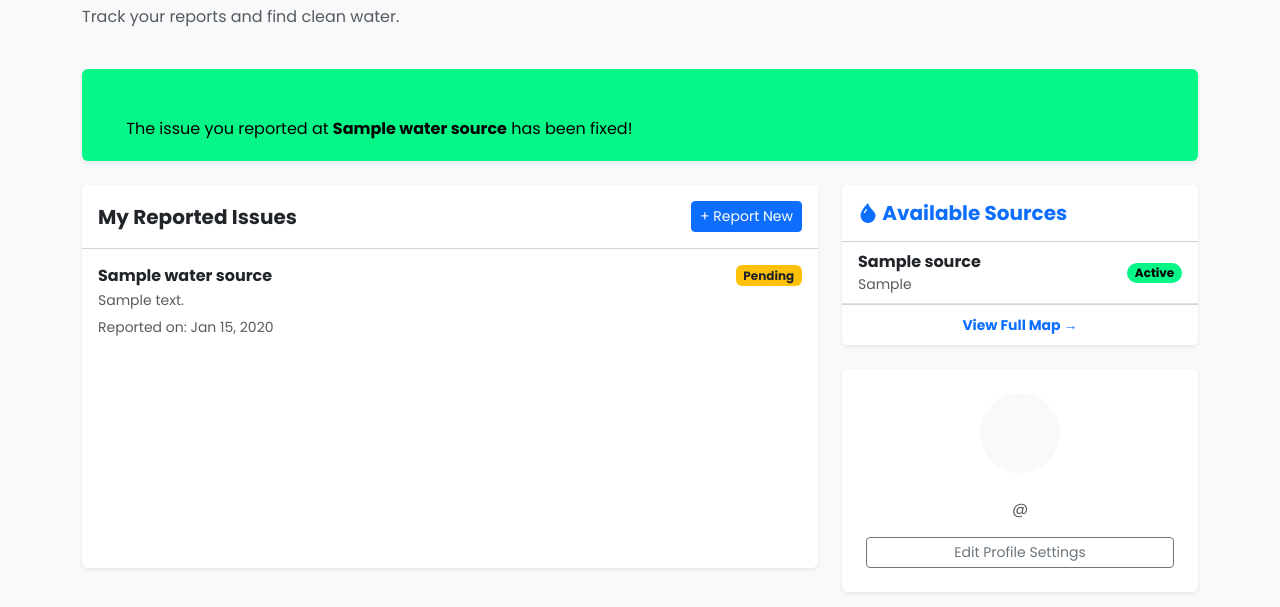
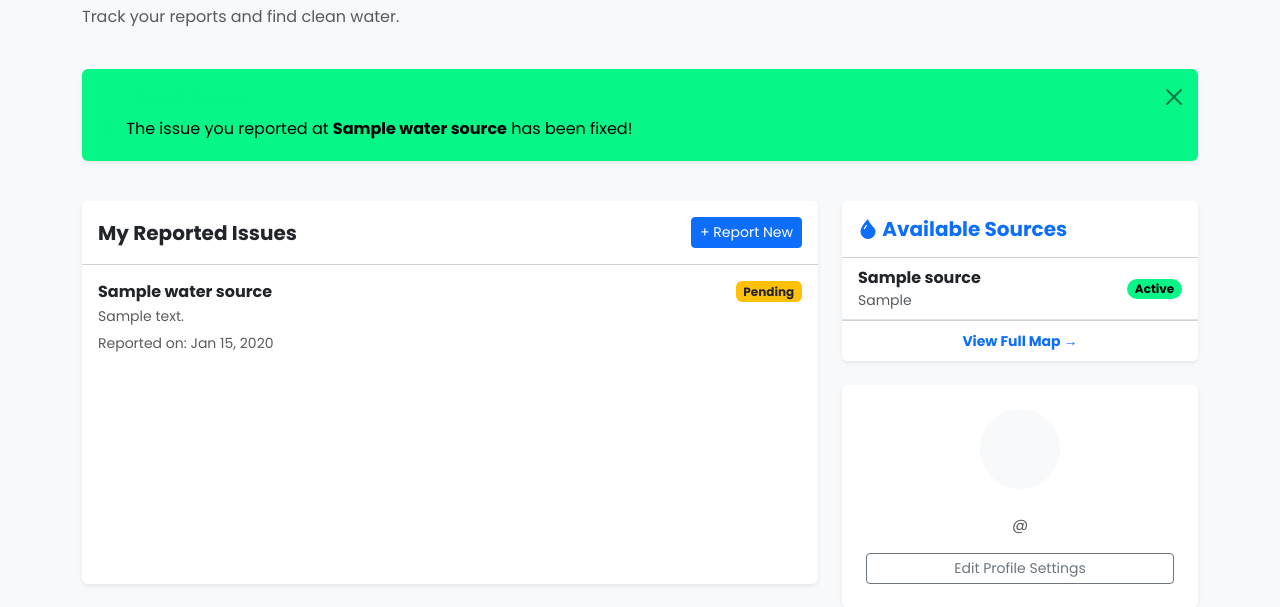
Before and after one commit to MorganWambulwa/Water-Management-System, a Django app: template templates/waterapp/user_dashboard.html in a window 1280 px wide. Shown: the part 191-798 px from the top of the page. Run offline with Django 5.2, Linux system fonts and the light colour scheme; the template is opened without the code that fills it: most values are stand-ins (such as "Sample title", 1, 10 or a date in 2020).

Commit message:
Update user dashboard UI and layout

```diff
--- a/templates/waterapp/user_dashboard.html
+++ b/templates/waterapp/user_dashboard.html
@@ -13,9 +13,8 @@
     {% if resolved_notifications %}
     <div class="row mb-4">
         <div class="col-12">
-            <div class="card border-0 shadow-sm bg-success bg-opacity-10">
-                <div class="card-body">
-                    <h5 class="card-title text-success fw-bold"><i class="bi bi-bell-fill"></i> Good News!</h5>
+            <div id="notification-box" class="alert alert-success alert-dismissible fade show shadow-sm bg-success bg-opacity-10 border-0" role="alert">
+                <h5 class="alert-heading text-success fw-bold"><i class="bi bi-bell-fill me-2"></i> Good News!</h5>
                 <ul class="list-unstyled mb-0">
                     {% for note in resolved_notifications %}
                     <li class="mb-1">
@@ -24,10 +23,25 @@
                     </li>
                     {% endfor %}
                 </ul>
+                <button type="button" class="btn-close" data-bs-dismiss="alert" aria-label="Close"></button>
             </div>
         </div>
     </div>
-    </div>
+
+    <script>
+        document.addEventListener('DOMContentLoaded', function() {
+            setTimeout(function() {
+                var box = document.getElementById('notification-box');
+                if (box) {
+                    box.classList.remove('show');
+
+                    setTimeout(function() {
+                        box.remove();
+                    }, 1000);
+                }
+            }, 8000);
+        });
+    </script>
     {% endif %}
 
     <div class="row">
```
Lines whose indentation alone changed are shown as unchanged.
